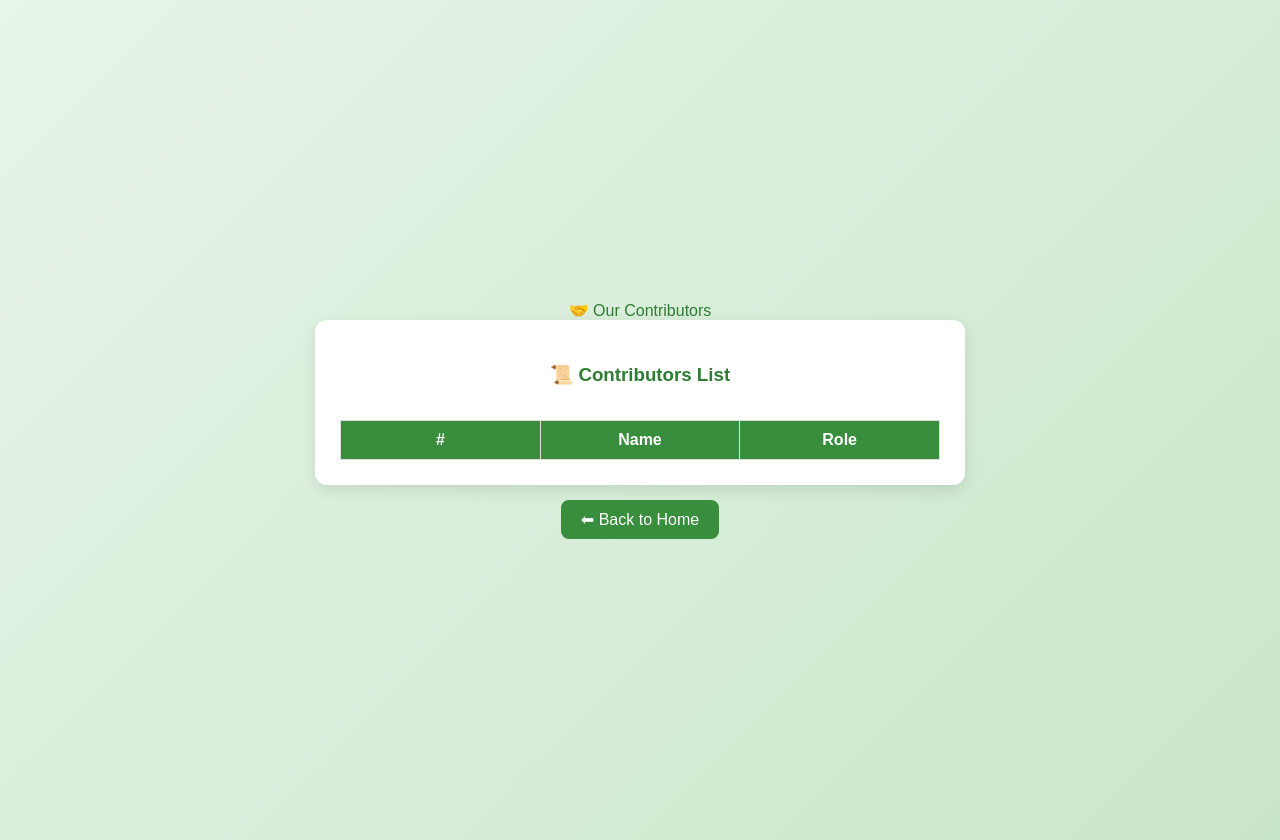
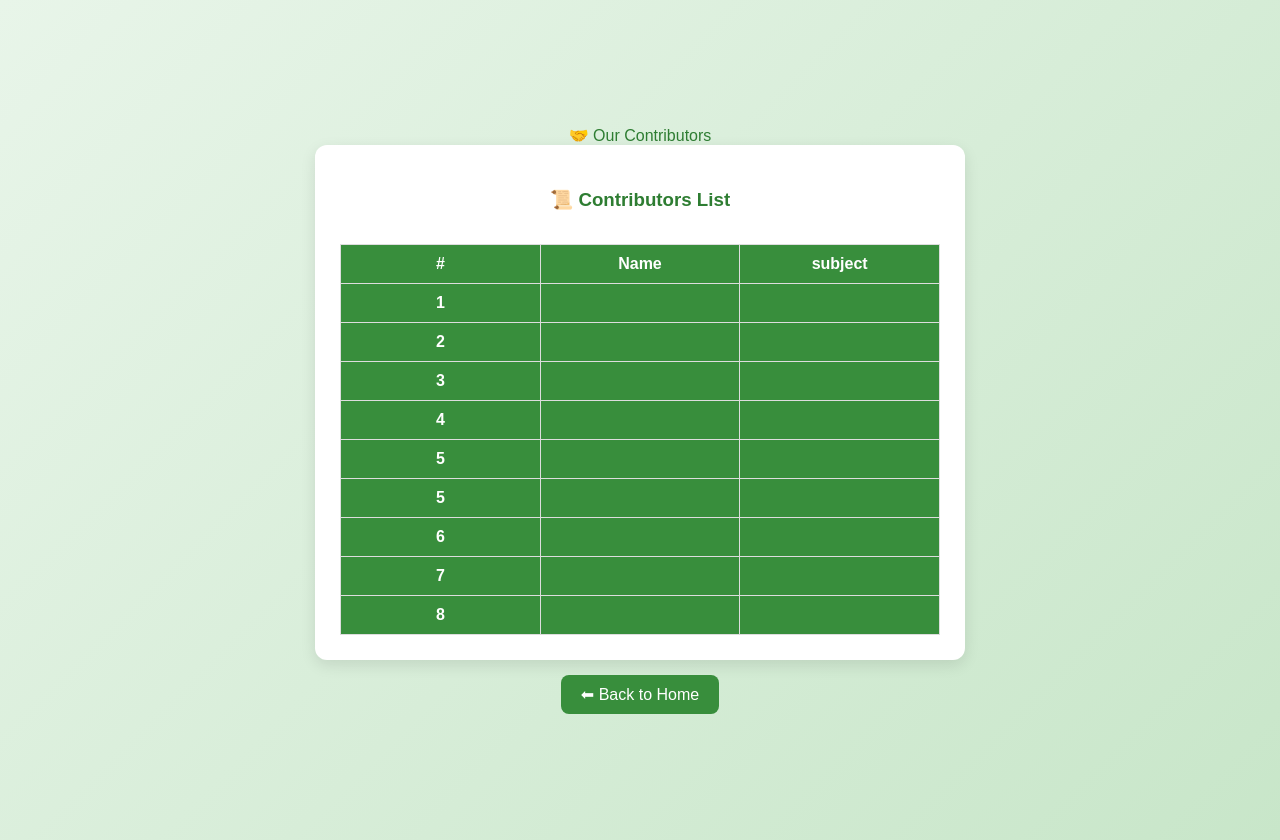
Before and after one commit to un344/Summaries-Notes.github.io, a plain HTML site: page contributors.html in a window 1280 px wide. Drawn offline with Linux system fonts and the light colour scheme.

Commit message:
Update contributors.html

```diff
--- a/contributors.html
+++ b/contributors.html
@@ -138,8 +138,54 @@
                     <tr>
                         <th>#</th>
                         <th>Name</th>
-                        <th>Role</th>
+                        <th>subject</th>
                     </tr>
+                    <tr>
+                        <th>1</th>
+                        <th></th>
+                        <th></th>
+                    </tr>
+                    <tr>
+                        <th>2</th>
+                        <th></th>
+                        <th></th>
+                    </tr>
+                    <tr>
+                        <th>3</th>
+                        <th></th>
+                        <th></th>
+                    </tr>
+                    <tr>
+                        <th>4</th>
+                        <th></th>
+                        <th></th>
+                    </tr>
+                    <tr>
+                        <th>5</th>
+                        <th></th>
+                        <th></th>
+                    </tr>
+                    <tr>
+                        <th>5</th>
+                        <th></th>
+                        <th></th>
+                    </tr>
+                    <tr>
+                        <th>6</th>
+                        <th></th>
+                        <th></th>
+                    </tr>
+                    <tr>
+                        <th>7</th>
+                        <th></th>
+                        <th></th>
+                    </tr>
+                    <tr>
+                        <th>8</th>
+                        <th></th>
+                        <th></th>
+                    </tr>
+
                 </thead>
                 <tbody id="contributorList">
                     <!-- Contributors will be added here dynamically -->
```
